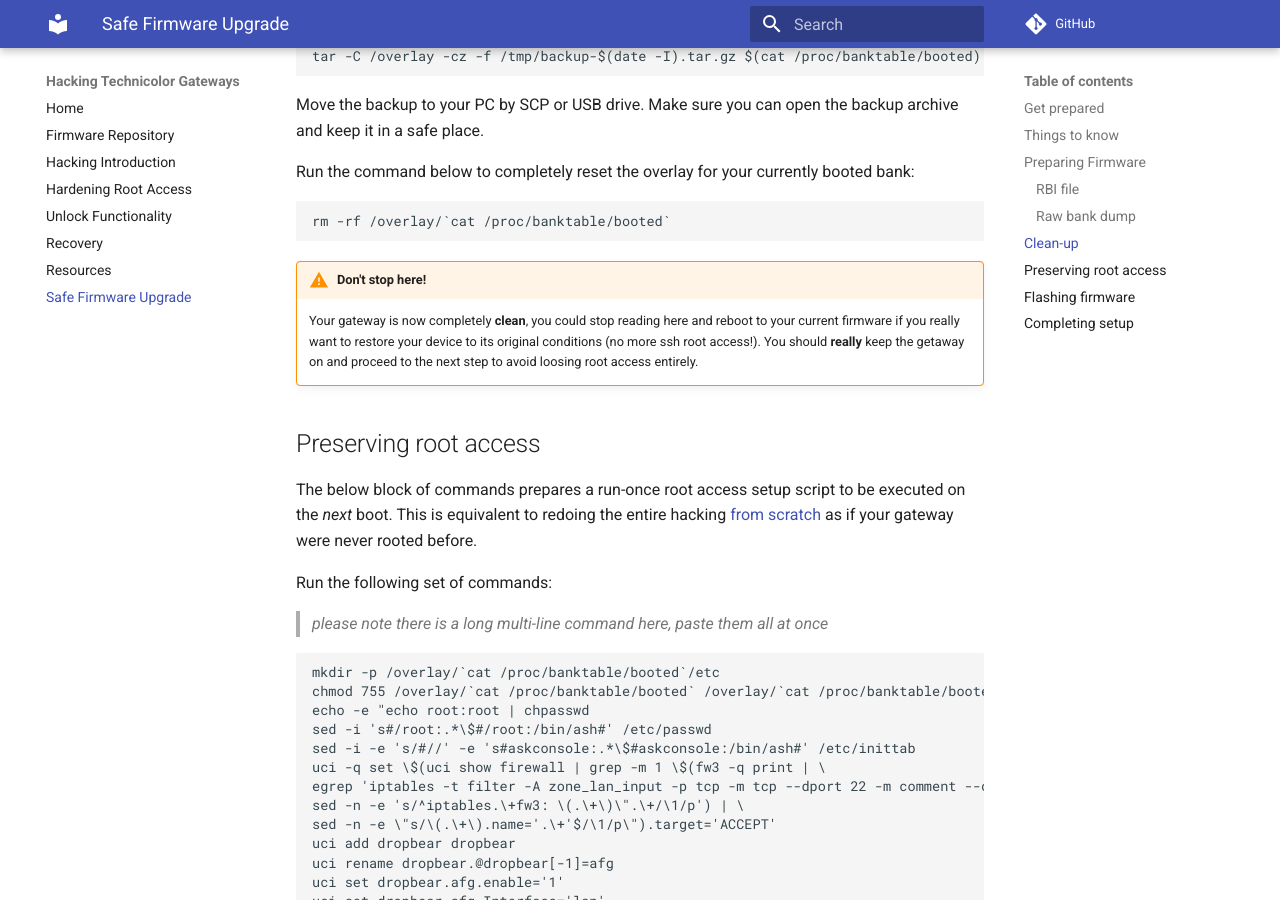
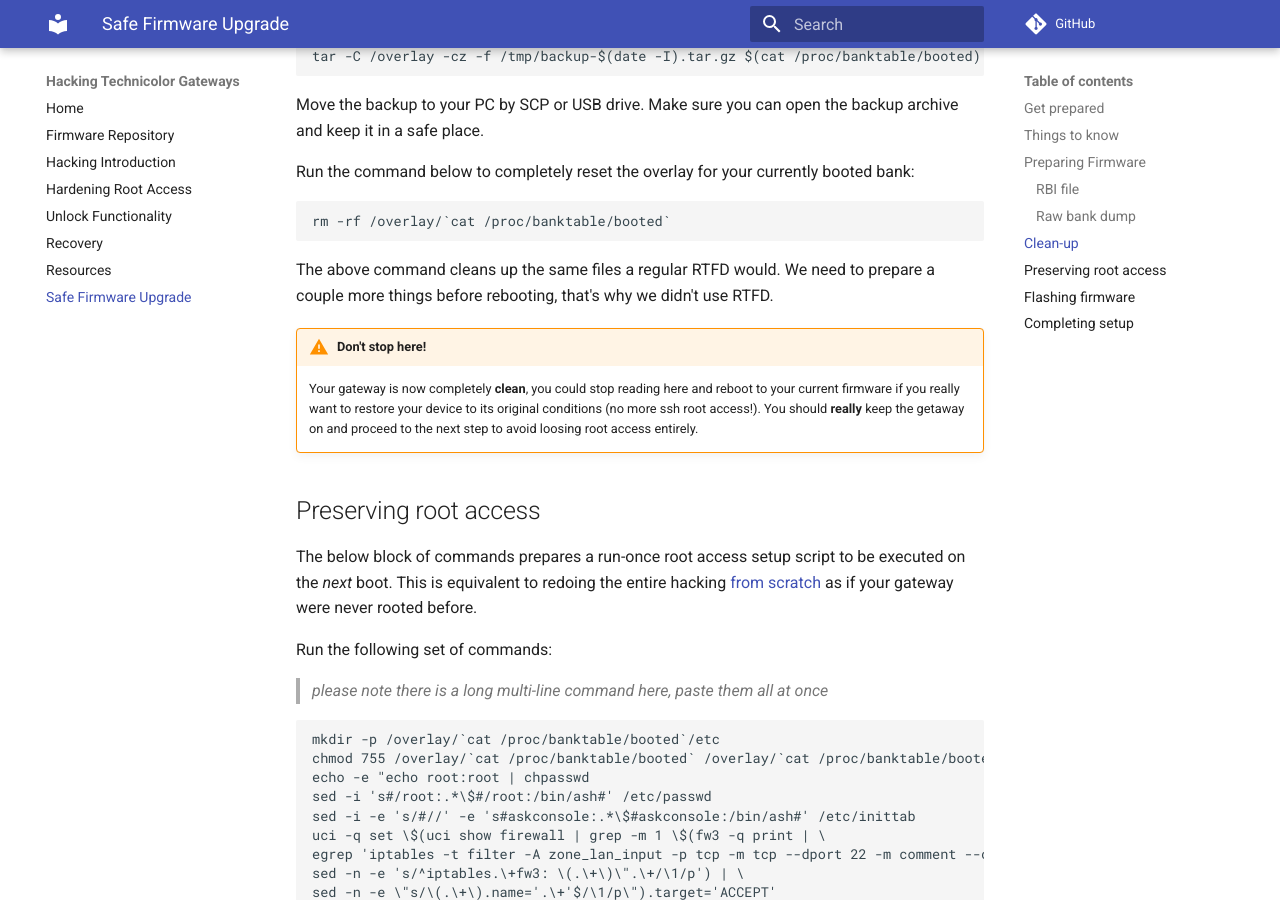
Before and after one commit to hack-technicolor/hack-technicolor, an MkDocs documentation site: the page built from docs/Upgrade.md, in a window 1280 px wide and 900 px high, scrolled down 2865 px. Built offline with MkDocs 1.6.1 and Material for MkDocs 9.7.7, drawn with Linux system fonts in a browser that asks for light colours; comment, search, counter and statistics services are not loaded.

Commit message:
highlight analogy with RTFD

````diff
--- a/docs/Upgrade.md
+++ b/docs/Upgrade.md
@@ -84,6 +84,8 @@ Run the command below to completely reset the overlay for your currently booted
 rm -rf /overlay/`cat /proc/banktable/booted`
 ```
 
+The above command cleans up the same files a regular RTFD would. We need to prepare a couple more things before rebooting, that's why we didn't use RTFD.
+
 !!! warning "Don't stop here!"
     Your gateway is now completely **clean**, you could stop reading here and reboot to your current firmware if you really want to restore your device to its original conditions (no more ssh root access!). You should **really** keep the getaway on and proceed to the next step to avoid loosing root access entirely.
 
@@ -124,8 +126,8 @@ chmod +x /overlay/`cat /proc/banktable/booted`/etc/rc.local
 ```
 
 !!! hint "Clean and rooted"
-   Your gateway is now clean but will re-enable permanent root SSH access on the next boot. Please note, your SSH credentials will be changed back to `root:root`. **Do not reboot** the gateway and move on to the next section where you will finally flash the new firmware image.
-   Alternatively, you could stop here if you are not interested in replacing currently installed firmware. You could also simply power off the gateway and safely return the device to your ISP or gift it to a friend.
+    Your gateway is now clean but will re-enable permanent root SSH access on the next boot. Please note, your SSH credentials will be changed back to `root:root`. **Do not reboot** the gateway and move on to the next section where you will finally flash the new firmware image.
+    Alternatively, you could stop here if you are not interested in replacing currently installed firmware. You could also simply power off the gateway and safely return the device to your ISP or gift it to a friend.
 
 ## Flashing firmware
 
````
